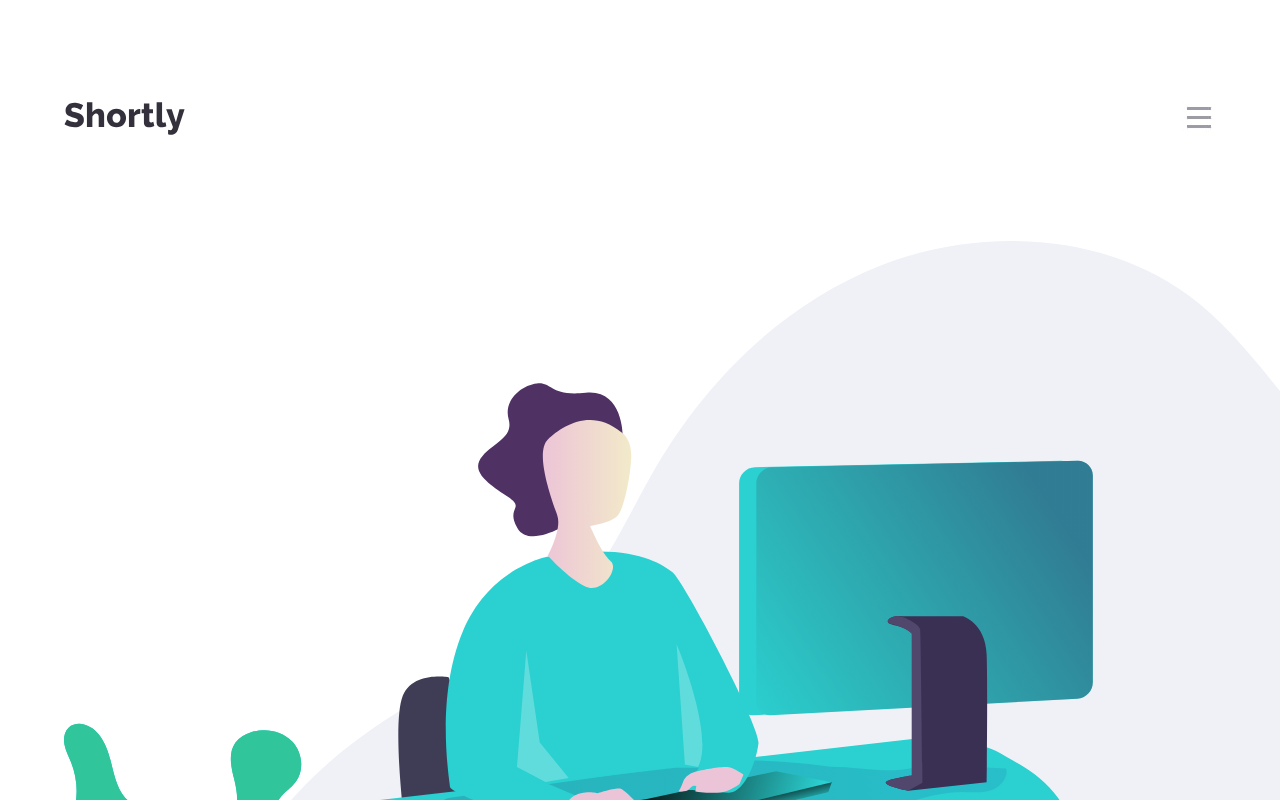
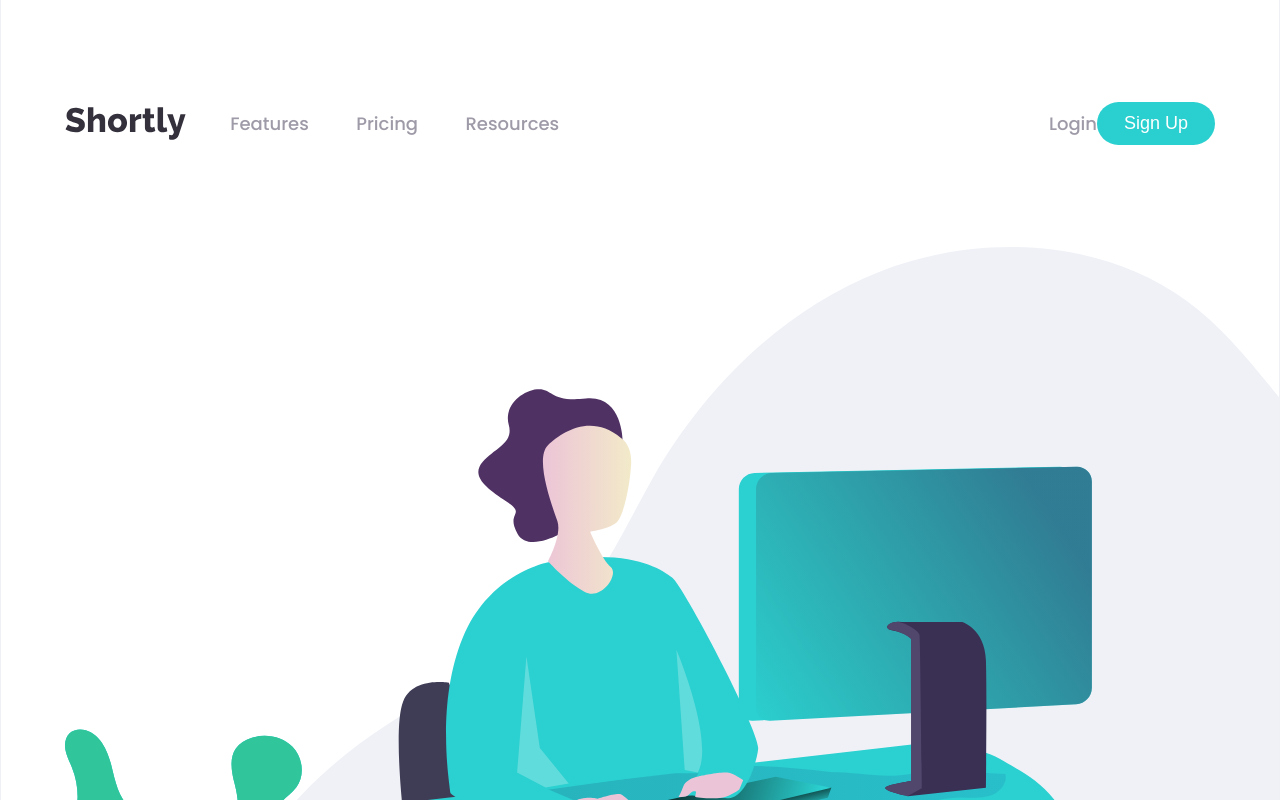
Before and after one commit to emily-v/url-shortening-landing-page, an Angular app: page / in a window 1280 px wide. Shown: the top 800 px of the page. Built offline with nearby package versions, Linux system fonts and the light colour scheme.

Commit message:
progress on desktop nav

```diff
--- a/src/app/app.component.html
+++ b/src/app/app.component.html
@@ -1,3 +1,4 @@
+<div class="container">
   <app-nav></app-nav>
 
   <div class="hero-img-container">
@@ -167,6 +168,7 @@
       </div>
     </div>
   </footer>
+</div>
 
 
 <!-- <router-outlet></router-outlet> -->
--- a/src/app/app.component.scss
+++ b/src/app/app.component.scss
@@ -10,6 +10,11 @@
         display: flex;
         flex-flow: column;
     }
+}
+
+.container {
+    max-width: 375px;
+    margin: 0 auto;
 }
 
 .hero-img-container {
@@ -261,9 +266,20 @@ footer {
     clear: both;
 }
 
+// -- INTERMEDIATE SIZE STYLES --
+@media only screen and (min-width: 377px) {
+
+    .container {
+        border-left: 1px solid $bg-lt;
+        border-right: 1px solid $bg-lt;
+    }
+
+}
+
 
 // -- DESKTOP STYLES --
-@media only screen and (min-width: 600px) {
+@media only screen and (min-width: 850px) {
+
     @for $i from 1 through 12 {
         $w: ($i / 12) * 100%;
         .col-#{$i}-lg {
@@ -273,4 +289,8 @@ footer {
         }
     }
 
+    .container {
+        max-width: unset;
+    }
+
 }
--- a/src/app/nav/nav.component.html
+++ b/src/app/nav/nav.component.html
@@ -1,4 +1,4 @@
-<header>
+<div class="header">
     <img
       class="logo-img"
       src="././assets/images/logo.svg"
@@ -10,7 +10,7 @@
       alt="expand menu"
       (click)="toggleNav()"
     />
-    <nav class="mobile-nav" *ngIf="showNav">
+    <nav class="nav nav-visiblity">
       <ul class="nav-list">
         <li class="nav-item">Features</li>
         <li class="nav-item">Pricing</li>
@@ -21,4 +21,4 @@
         <button class="btn btn-pill">Sign Up</button>
       </div>
     </nav>
-  </header>
+  </div>
--- a/src/app/nav/nav.component.scss
+++ b/src/app/nav/nav.component.scss
@@ -1,6 +1,6 @@
 @import "../../stylings/variables";
 
-header {
+.header {
     padding: $gutter-vertical $gutter-horizontal;
 }
 
@@ -8,7 +8,7 @@ header {
     float: right;
 }
 
-.mobile-nav {
+.nav {
     width: 90%;
     margin: 10px auto 0;
     padding: 2em 0;
@@ -35,3 +35,67 @@ header {
         }
     }
 }
+
+.nav-visiblity {
+    display: none;
+}
+
+// -- DESKTOP STYLES
+@media only screen and (min-width: 850px) {
+
+    .header {
+        display: flex;
+        align-items: center;
+    }
+
+    .menu-icon {
+        display: none;
+    }
+
+    .nav-visiblity {
+        display: inline-flex;
+        justify-content: space-between;
+        align-items: center;
+    }
+
+    .nav {
+        width: 90%;
+        margin: 0;
+        padding: 0;
+        border-radius: 0;
+        text-align: center;
+        color: $text-color-dk;
+        background: $bg-wt;
+        line-height: 1em;
+        position: unset;
+        left: 0;
+
+        .nav-list {
+            border-bottom: none;
+            margin-left: 2%;
+            padding-bottom: 0;
+            flex: 1 0 auto;
+            text-align: left;
+        }
+
+        .nav-item {
+            display: inline;
+            padding: 0 3%;
+        }
+
+        .login-options {
+            margin-top: 0;
+            display: flex;
+            align-items: center;
+
+            .btn-pill {
+                @include btn(1.5em, 90%);
+                margin-top: 0;
+            }
+        }
+    }
+
+
+
+
+}
--- a/src/app/nav/nav.component.ts
+++ b/src/app/nav/nav.component.ts
@@ -10,15 +10,18 @@ export class NavComponent implements OnInit {
   constructor() { }
 
   showNav: boolean = false;
+  nav: HTMLElement;
 
   ngOnInit(): void {
-
+    this.nav = document.querySelector('.nav');
   }
 
   toggleNav(): void {
     this.showNav = !this.showNav;
     if(this.showNav) {
-
+      this.nav.classList.remove('nav-visiblity');
+    } else {
+      this.nav.classList.add('nav-visiblity');
     }
 
   }
```
Also changed, not shown: 1 other file (tests, documents, lock files or other folders). Lines whose indentation alone changed are shown as unchanged.
